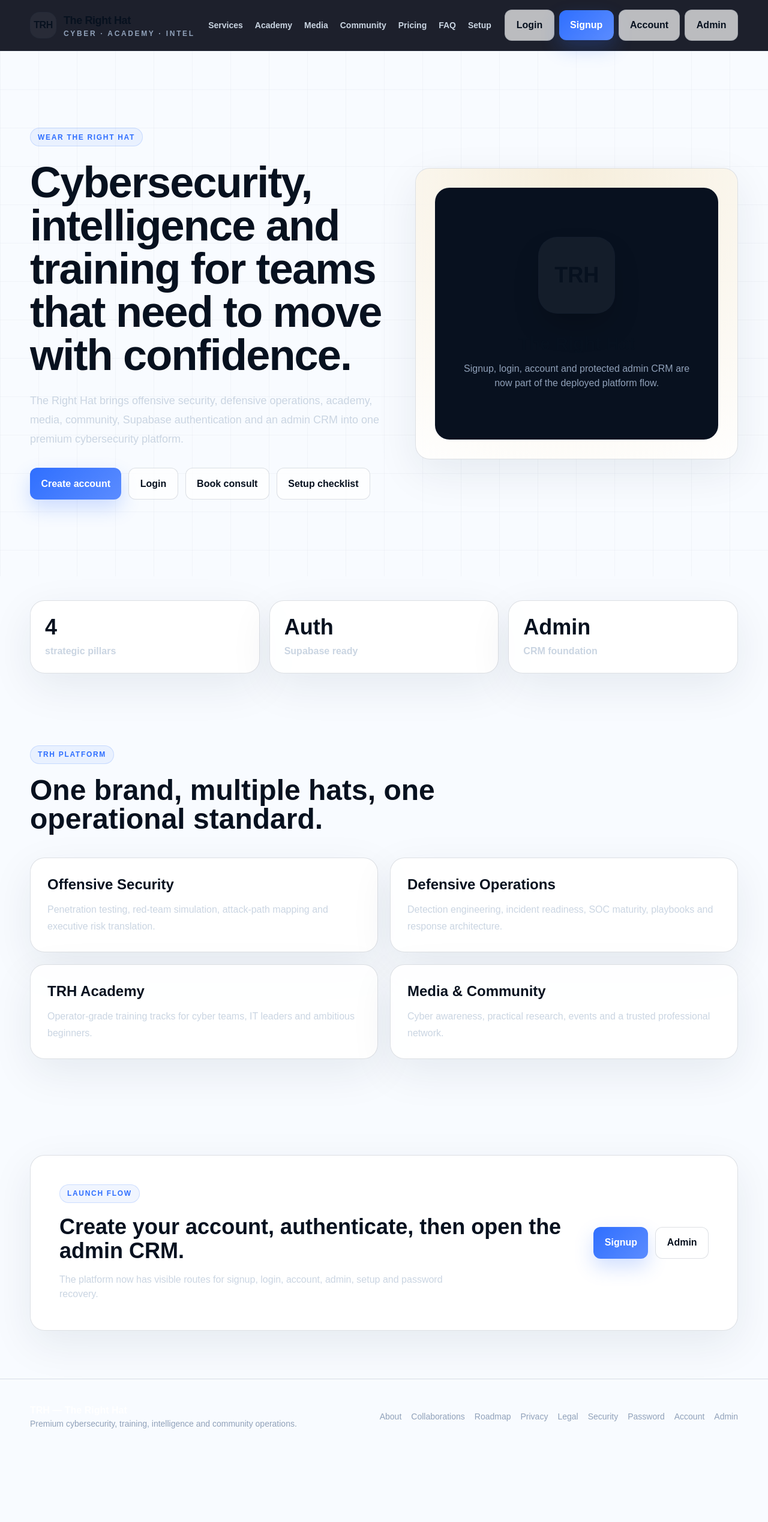
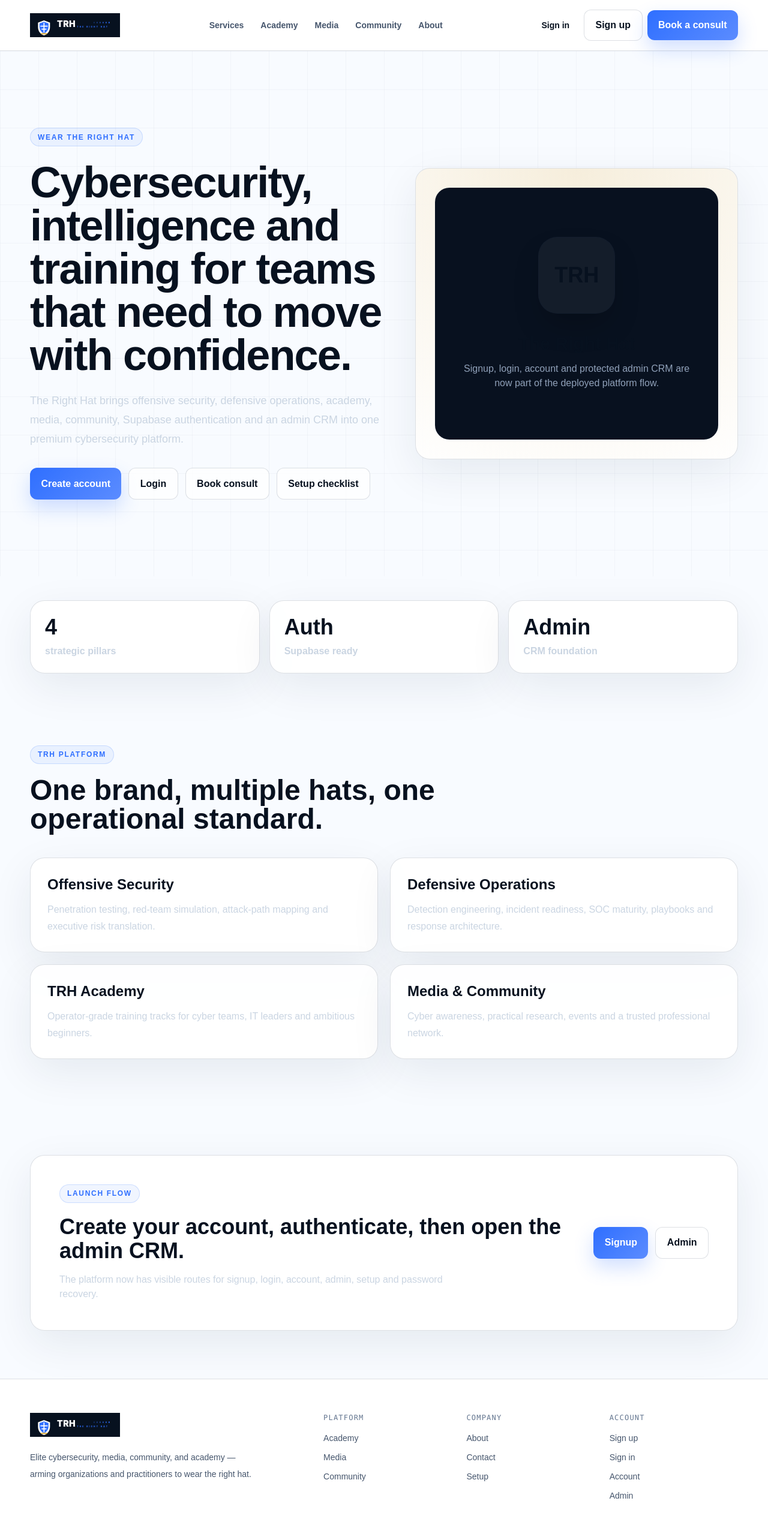
Before and after one commit to SeeDev-K/The-Right-Hat, a Next.js app: page / in a window 1280 px wide. Shown: the top 2538 px of the page at 60% size. Before the commit the page ends 2424 px from the top, so only its background shows below. Built offline with nearby package versions, Linux system fonts and the light colour scheme.

Commit message:
fix: restore TRH logo header and light navigation

```diff
--- a/app/layout.tsx
+++ b/app/layout.tsx
@@ -1,5 +1,6 @@
 import { Analytics } from '@vercel/analytics/next'
 import type { Metadata, Viewport } from 'next'
+import Image from 'next/image'
 import Link from 'next/link'
 import './globals.css'
 
@@ -13,48 +14,47 @@ export const metadata: Metadata = {
   icons: { icon: '/favicon.svg' },
 }
 
-export const viewport: Viewport = { colorScheme: 'dark', themeColor: '#050816' }
+export const viewport: Viewport = { colorScheme: 'light', themeColor: '#f8fbff' }
 
 const nav = [
   ['Services', '/services'],
   ['Academy', '/academy'],
   ['Media', '/media'],
   ['Community', '/community'],
-  ['Pricing', '/pricing'],
-  ['FAQ', '/faq'],
-  ['Setup', '/setup'],
-]
-
-const authNav = [
-  ['Login', '/login'],
-  ['Signup', '/signup'],
-  ['Account', '/account'],
-  ['Admin', '/admin'],
+  ['About', '/about'],
 ]
 
 export default function RootLayout({ children }: { children: React.ReactNode }) {
   return (
     <html lang="en">
       <body>
-        <header className="sticky top-0 z-50 border-b border-[var(--border)] bg-[#050816]/90 backdrop-blur-xl">
-          <div className="container flex min-h-20 flex-wrap items-center justify-between gap-4 py-4">
-            <Link href="/" className="flex items-center gap-3 font-black tracking-tight">
-              <span className="grid h-11 w-11 place-items-center rounded-2xl border border-[var(--border)] bg-white/5 text-[var(--gold-soft)]">TRH</span>
-              <span className="leading-tight"><span className="block text-lg">The Right Hat</span><span className="block text-xs font-bold uppercase tracking-[.22em] text-slate-400">Cyber · Academy · Intel</span></span>
+        <header className="sticky top-0 z-50 border-b border-[var(--border)] bg-white/90 backdrop-blur-xl">
+          <div className="container flex min-h-20 items-center justify-between gap-5 py-4">
+            <Link href="/" className="inline-flex items-center" aria-label="TRH home">
+              <Image src="/images/trh-logo-header.svg" alt="TRH — The Right Hat" width={148} height={40} priority className="h-10 w-auto" />
             </Link>
-            <nav className="flex flex-wrap items-center gap-3 text-sm font-bold text-slate-300 md:gap-5">
-              {nav.map(([label, href]) => <Link key={href} href={href} className="hover:text-[var(--gold-soft)]">{label}</Link>)}
+            <nav className="hidden items-center gap-7 text-sm font-bold text-slate-600 lg:flex">
+              {nav.map(([label, href]) => <Link key={href} href={href} className="hover:text-[var(--primary)]">{label}</Link>)}
             </nav>
-            <div className="flex flex-wrap items-center gap-2">
-              {authNav.map(([label, href]) => <Link key={href} href={href} className={label === 'Signup' ? 'btn btn-primary' : 'btn btn-ghost'}>{label}</Link>)}
+            <div className="flex items-center gap-2">
+              <Link href="/login" className="hidden px-4 py-2 text-sm font-black text-slate-800 md:inline-flex">Sign in</Link>
+              <Link href="/signup" className="btn btn-ghost hidden md:inline-flex">Sign up</Link>
+              <Link href="/contact" className="btn btn-primary">Book a consult</Link>
             </div>
           </div>
         </header>
         {children}
-        <footer className="border-t border-[var(--border)] py-10 text-sm text-slate-400">
-          <div className="container grid gap-6 md:grid-cols-[1fr_auto] md:items-center">
-            <div><strong className="block text-base text-white">TRH — The Right Hat</strong><span>Premium cybersecurity, training, intelligence and community operations.</span></div>
-            <div className="flex flex-wrap gap-4"><Link href="/about">About</Link><Link href="/collaborations">Collaborations</Link><Link href="/roadmap">Roadmap</Link><Link href="/privacy">Privacy</Link><Link href="/tos">Legal</Link><Link href="/security">Security</Link><Link href="/forgot-password">Password</Link><Link href="/account">Account</Link><Link href="/admin">Admin</Link></div>
+        <footer className="border-t border-[var(--border)] bg-white py-14 text-sm text-slate-600">
+          <div className="container grid gap-10 md:grid-cols-[1.3fr_2fr]">
+            <div>
+              <Image src="/images/trh-logo-footer.svg" alt="TRH — The Right Hat" width={148} height={40} className="h-10 w-auto" />
+              <p className="mt-5 max-w-sm leading-7">Elite cybersecurity, media, community, and academy — arming organizations and practitioners to wear the right hat.</p>
+            </div>
+            <div className="grid gap-6 sm:grid-cols-3">
+              <div><h3 className="font-mono text-xs uppercase tracking-widest text-slate-500">Platform</h3><div className="mt-4 grid gap-3"><Link href="/academy">Academy</Link><Link href="/media">Media</Link><Link href="/community">Community</Link></div></div>
+              <div><h3 className="font-mono text-xs uppercase tracking-widest text-slate-500">Company</h3><div className="mt-4 grid gap-3"><Link href="/about">About</Link><Link href="/contact">Contact</Link><Link href="/setup">Setup</Link></div></div>
+              <div><h3 className="font-mono text-xs uppercase tracking-widest text-slate-500">Account</h3><div className="mt-4 grid gap-3"><Link href="/signup">Sign up</Link><Link href="/login">Sign in</Link><Link href="/account">Account</Link><Link href="/admin">Admin</Link></div></div>
+            </div>
           </div>
         </footer>
         {process.env.NODE_ENV === 'production' && <Analytics />}
```
